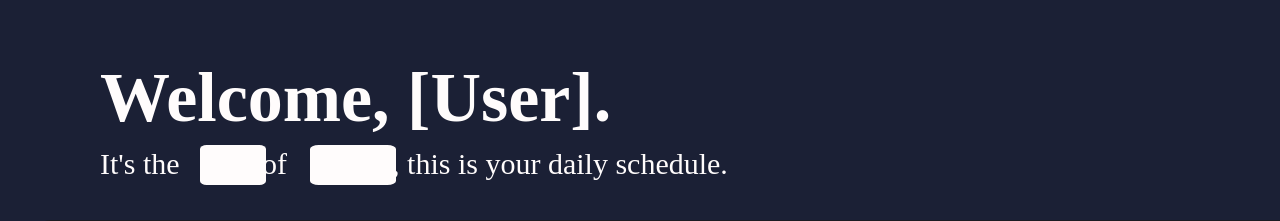
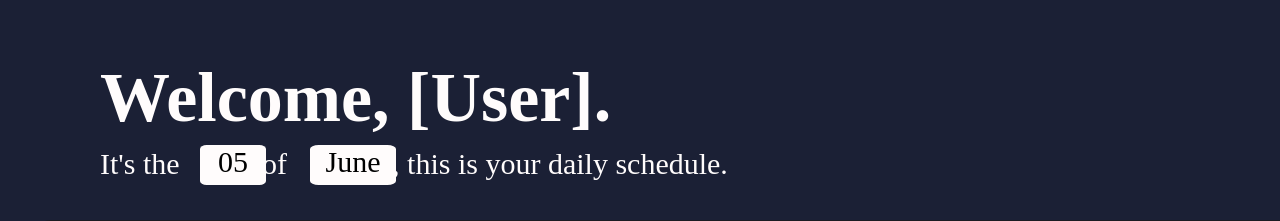
Before and after one commit to gruppe-44/gruppe-44, a PHP site: page /Dash.html in a window 1280 px wide; the page is wider, and only the part inside the window is pictured. Shown: the top 221 px of that part. Run offline with PHP 8.4, Linux system fonts and the light colour scheme.

Commit message:
Date + Month (working)

```diff
--- a/Intro/Dash.css
+++ b/Intro/Dash.css
@@ -30,20 +30,23 @@ main{
     top: 13%;
 }
 
-.date-back{
+.dateBack{
     position: absolute;
     background-color: rgb(255,252,252);
     border-radius: 10%;
+    font-family: Avenir Next;
+    font-size: 30px;
+    text-align: center;
 }
 
-#number-back{
+#numberBack{
     top: 145px;
     left: 200px;
     width: 66px;
     height: 40px;
 }
 
-#month-back{
+#monthBack{
     top: 145px;
     left: 310px;
     width: 86px;
--- a/Intro/Dash.html
+++ b/Intro/Dash.html
@@ -3,6 +3,7 @@
 <head>
     <meta charset="UTF-8">
     <link rel="Stylesheet" type="text/css" href="Dash.css">
+    <script src="Dash.js"></script>
     <title>Dashboard</title>
     </head>
     <body>
@@ -13,8 +14,8 @@
             <h2 id="welcome">Welcome, [User].</h2>
             <p id="welcome-text">It's the<span style="opacity:0;">_____ </span>of
                 <span style="opacity:0;"> ______.</span>, this is your daily schedule.</p>
-            <div class="date-back" id="number-back"></div>
-            <div class="date-back" id="month-back"></div>
+            <div class="dateBack" id="numberBack"></div>
+            <div class="dateBack" id="monthBack"></div>
 
 
             <!-- End Overhead -->
--- a/Intro/Dash.js
+++ b/Intro/Dash.js
@@ -0,0 +1,21 @@
+
+window.onload = function dateMonth() {
+
+    var dateMonth = new Date();
+
+    var date = dateMonth.getDate();
+
+    date = (date<10?"0":"")+date;
+
+    var month = ["January","February","March","April","May","June","July","August","September","October","November","December"];
+
+    document.getElementById("numberBack").innerHTML = date;
+
+    document.getElementById("monthBack").innerHTML = month[dateMonth.getMonth()];
+
+
+
+
+
+
+}
```
